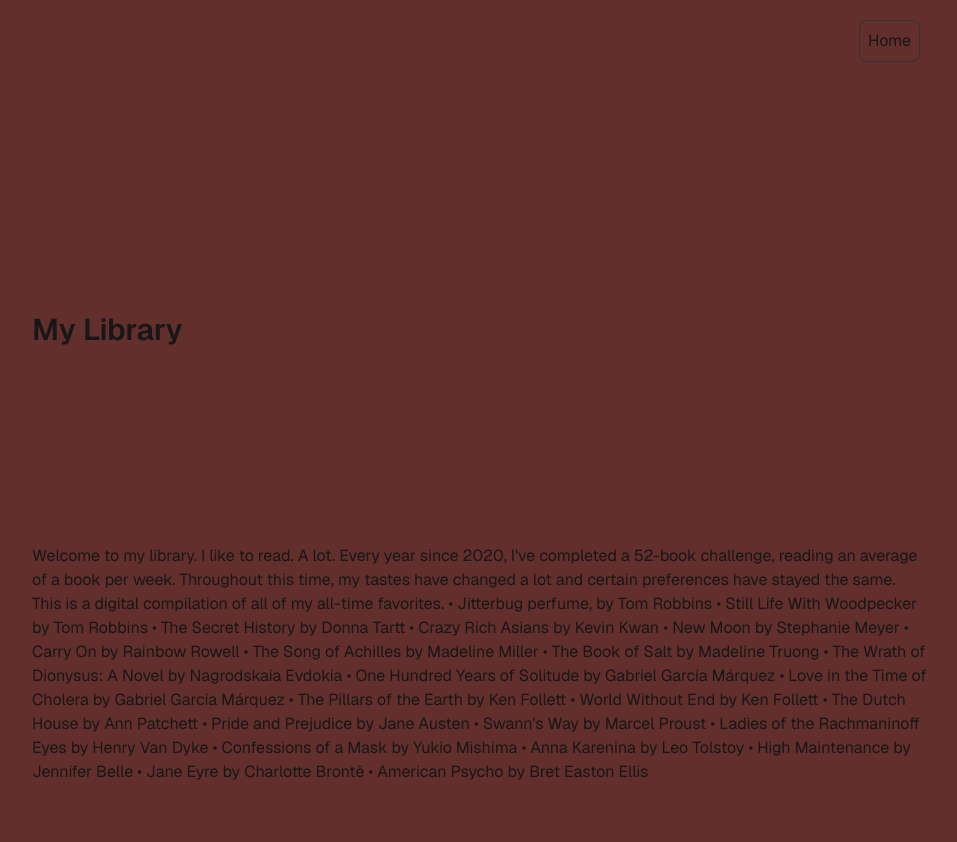
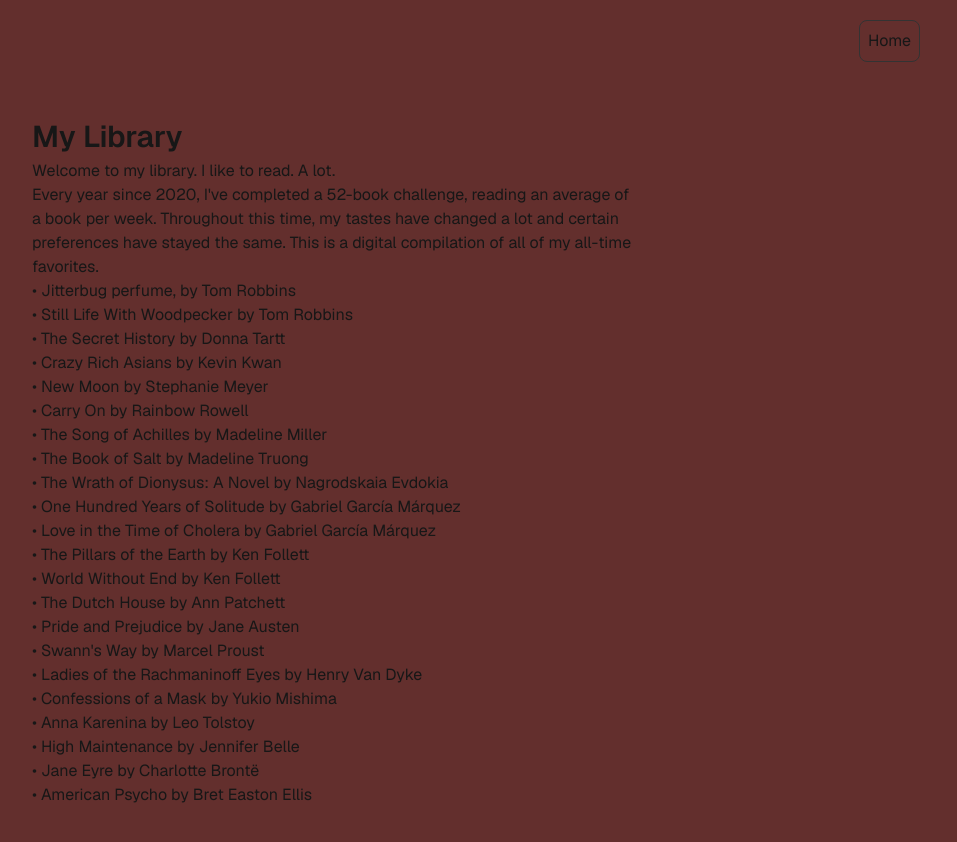
Before and after one commit to joeylukner/website-jlukner, a Next.js app: page /library in a window 1280 px wide. Shown: the top 842 px of the page, without its empty margins (160-1117 px from the left). Before the commit the page ends 800 px from the top, so only its background shows below. Built offline with nearby package versions, Linux system fonts and the light colour scheme.

Commit message:
Newline spacing

```diff
--- a/app/globals.css
+++ b/app/globals.css
@@ -59,6 +59,10 @@ body {
   padding-inline-start: 25%;
 }
 
+.library-text {
+  white-space: pre-line;
+}
+
 h1 {
   font-size: var(--text-3xl);
   font-weight: var(--font-weight-semibold);
--- a/app/library/page.tsx
+++ b/app/library/page.tsx
@@ -12,7 +12,7 @@ export default function About() {
           </Link>
         </div>
         <h1>My Library</h1>
-        <p>{libraryText}</p>
+        <p className="library-text">{libraryText}</p>
       </div>
     </div>
   );
```
